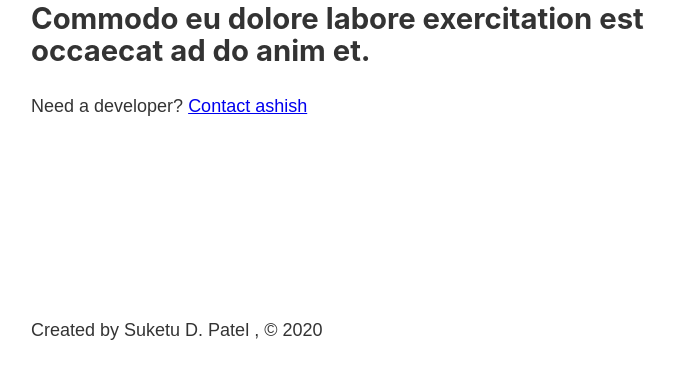
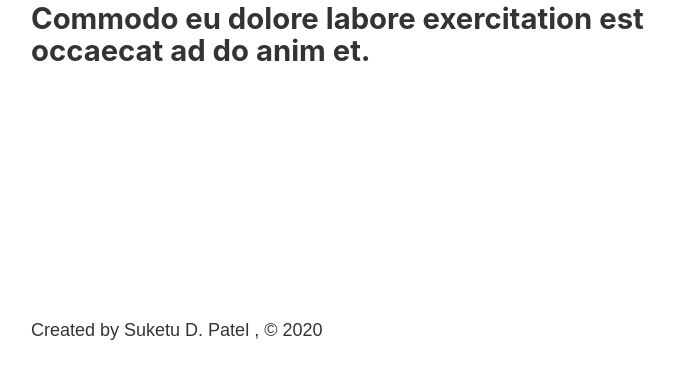
Before and after one commit to Suketu-Patel/gatsby_sushi, a Gatsby site: page / in a window 1280 px wide. Shown: the part 413-792 px from the top of the page, without its empty margins (252-927 px from the left). Built offline with nearby package versions, Linux system fonts and the light colour scheme; Gatsby itself is replaced by a stand-in of ours.

Commit message:
removed redundant links

```diff
--- a/src/pages/index.js
+++ b/src/pages/index.js
@@ -10,7 +10,6 @@
         <Head title="Home"/>
             <h1>Hello,</h1>
             <h2>Commodo eu dolore labore exercitation est occaecat ad do anim et.</h2>
-            <p>Need a developer? <Link to="/contact">Contact ashish</Link></p>
         </Layout>
     )
 
```
